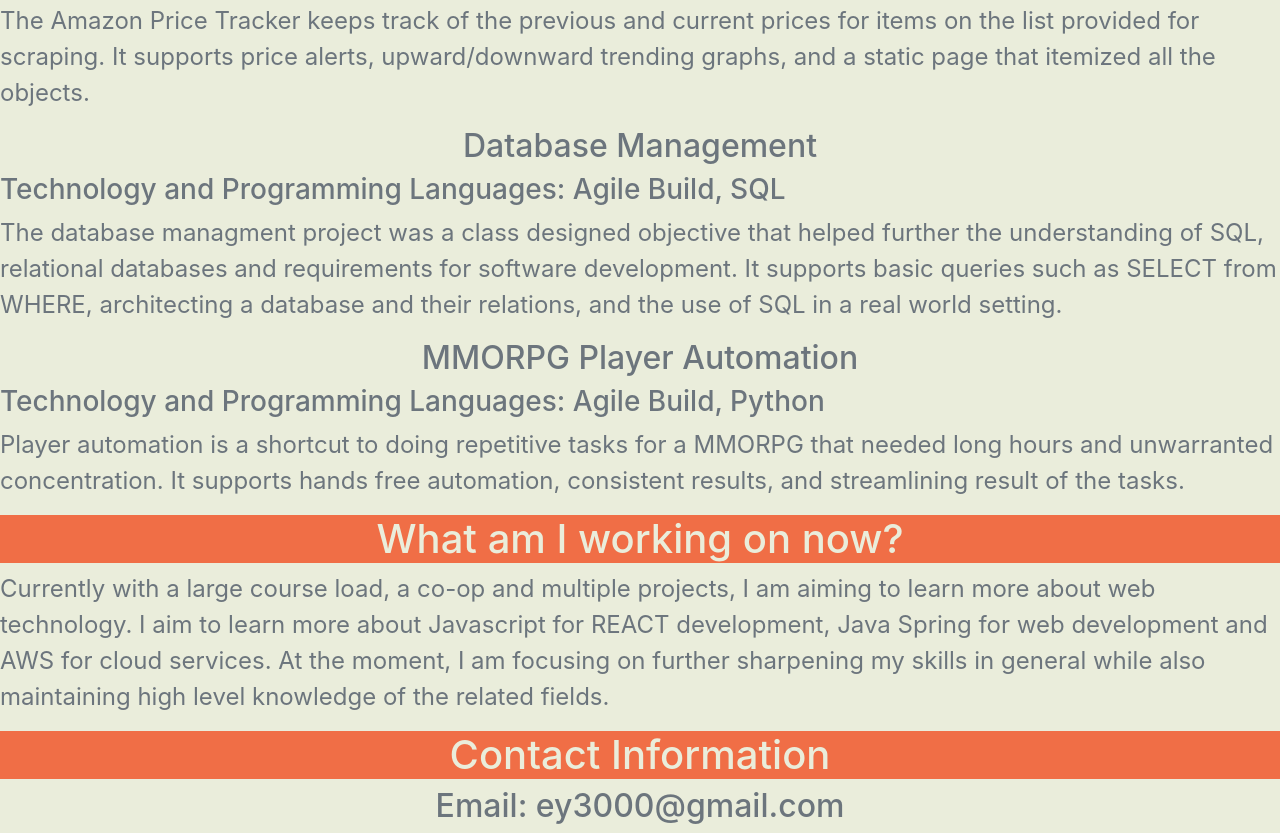
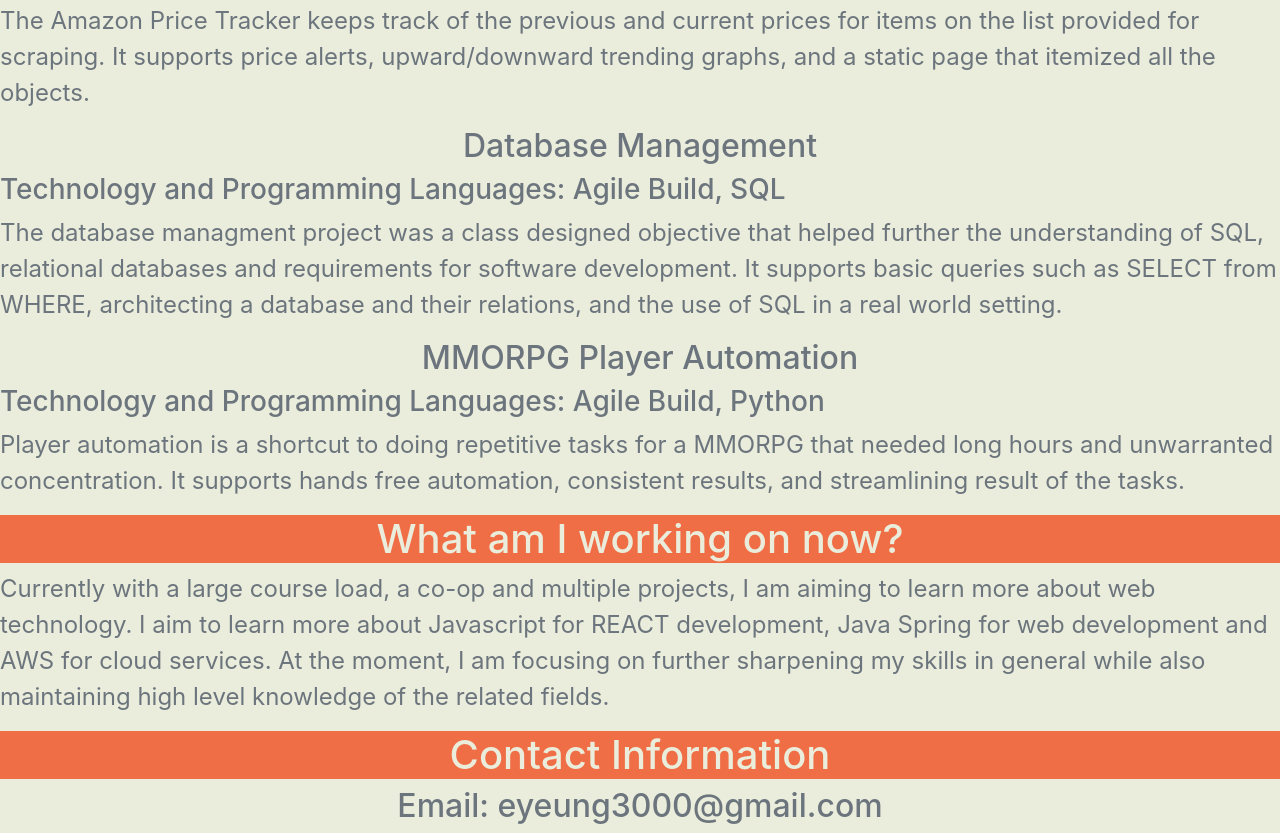
Before and after one commit to OSUlabrat/osulabrat.github.io, a plain HTML site: page index.html in a window 1280 px wide. Shown: the part 1619-2452 px from the top of the page. Drawn offline with nearby package versions, Linux system fonts and the light colour scheme.

Commit message:
Update index.html

```diff
--- a/index.html
+++ b/index.html
@@ -110,7 +110,7 @@
 </div>
 <div class="text-center" id ="contactMe"><h1 style="background-color:rgb(240,110,70)"><font color="#EAEDDB">
   Contact Information</font></h1>
-  <h2>Email: ey3000@gmail.com</h2>
+  <h2>Email: eyeung3000@gmail.com</h2>
 </div>
 </body>
 </html>
```
